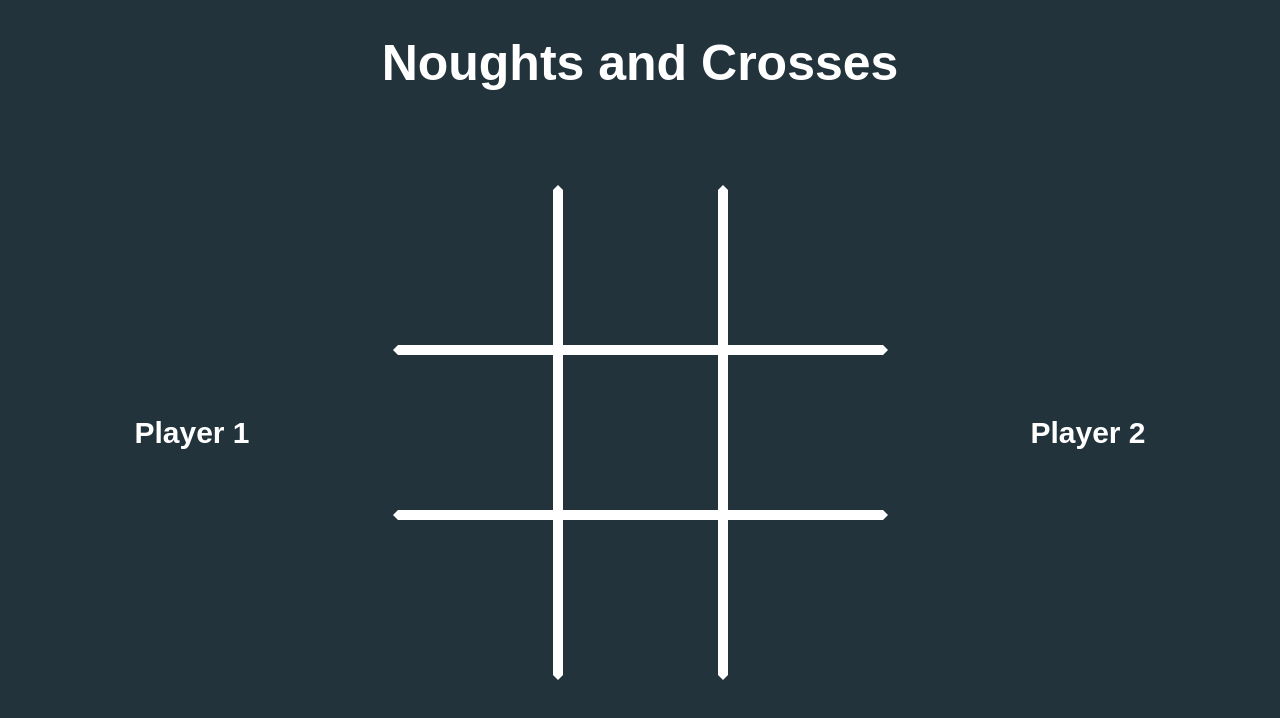
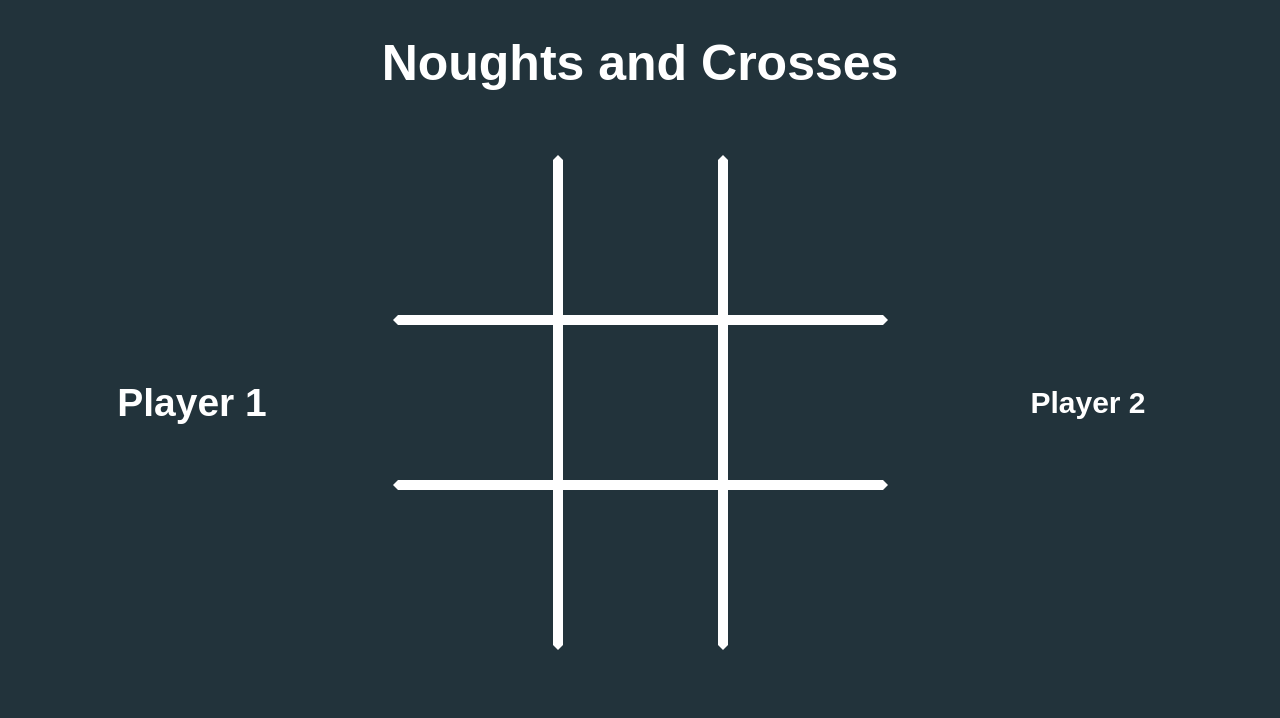
Before and after one commit to StaceyCP/noughts-and-crosses, a React (Create React App) app: page / in a window 1280 px wide. Shown: the top 718 px of the page. Built offline with nearby package versions, Linux system fonts and the light colour scheme; a web font is replaced by a local one.

Commit message:
Add isPlayer1 state that is chnaged after each 'turn'

```diff
--- a/src/App.css
+++ b/src/App.css
@@ -49,7 +49,7 @@ body {
   display: flex;
   flex-wrap: wrap;
   justify-content: center;
-  margin: 60px auto;
+  margin: 30px auto;
   height: 495px;
   width: 495px;
 }
@@ -123,3 +123,7 @@ body {
   border-right: solid 5px transparent;
   border-bottom: solid 5px transparent;
 }
+
+.active {
+  transform: scale(1.3);
+}
--- a/src/components/Game.jsx
+++ b/src/components/Game.jsx
@@ -1,12 +1,15 @@
+import { useState } from "react";
 import Grid from "./Grid";
 import Player from "./Player";
 
 function Game() {
+    const [isPlayer1, setIsPlayer1] = useState(true);
+
     return (
         <div className="game-container">
-            <Player player={1}/>
-            <Grid/>
-            <Player player={2}/>
+            <Player player={1} isPlayer1={isPlayer1}/>
+            <Grid isPlayer1={isPlayer1} setIsPlayer1={setIsPlayer1}/>
+            <Player player={2} isPlayer1={isPlayer1}/>
         </div>
     );
 }
--- a/src/components/Grid.jsx
+++ b/src/components/Grid.jsx
@@ -1,15 +1,22 @@
-function GameGrid() {
+function GameGrid({ isPlayer1, setIsPlayer1 }) {
+    const handleClick = (e) => {
+        if (isPlayer1) {
+            setIsPlayer1(!isPlayer1)
+        } else if (!isPlayer1) {
+            setIsPlayer1(!isPlayer1)
+        }
+    }
     return (
         <div className="grid-container">
-            <div className="grid-item top-left"></div>
-            <div className="grid-item top-middle"></div>
-            <div className="grid-item top-right"></div>
-            <div className="grid-item middle-left"></div>
-            <div className="grid-item centre"></div>
-            <div className="grid-item middle-right"></div>
-            <div className="grid-item bottom-left"></div>
-            <div className="grid-item bottom-middle"></div>
-            <div className="grid-item bottom-right"></div>
+            <div className="grid-item top-left" onClick={handleClick}></div>
+            <div className="grid-item top-middle" onClick={handleClick}></div>
+            <div className="grid-item top-right" onClick={handleClick}></div>
+            <div className="grid-item middle-left" onClick={handleClick}></div>
+            <div className="grid-item centre" onClick={handleClick}></div>
+            <div className="grid-item middle-right" onClick={handleClick}></div>
+            <div className="grid-item bottom-left" onClick={handleClick}></div>
+            <div className="grid-item bottom-middle" onClick={handleClick}></div>
+            <div className="grid-item bottom-right" onClick={handleClick}></div>
         </div>
     );
 }
--- a/src/components/Player.jsx
+++ b/src/components/Player.jsx
@@ -1,9 +1,23 @@
-function Player({ player }) {
-    return (
-        <div className="player-container">
-            <h2 className="player-heading">Player {player}</h2>
-        </div>
-    );
+function Player({ player, isPlayer1 }) {
+    if (isPlayer1 && player === 1) {
+        return (
+            <div className="player-container">
+                <h2 className="player-heading active">Player {player}</h2>
+            </div>
+        );
+    } else if (!isPlayer1 && player === 2) {
+        return (
+            <div className="player-container">
+                <h2 className="player-heading active">Player {player}</h2>
+            </div>
+        );
+    } else {
+        return (
+            <div className="player-container">
+                <h2 className="player-heading">Player {player}</h2>
+            </div>
+        );
+    }
 }
 
 export default Player;
```
Also changed, not shown: src/imgs/circle.png (added), src/imgs/close.png (added).
